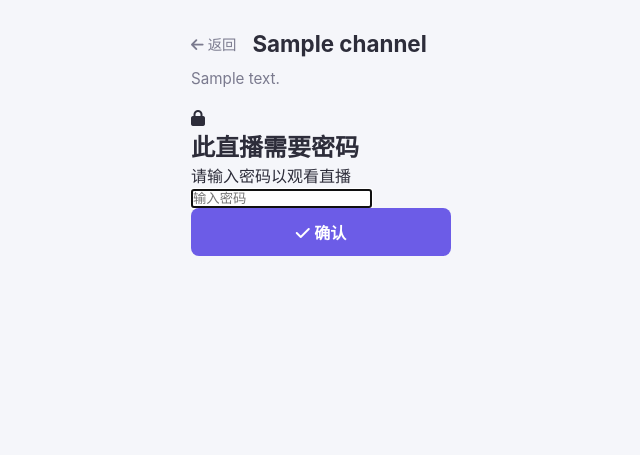
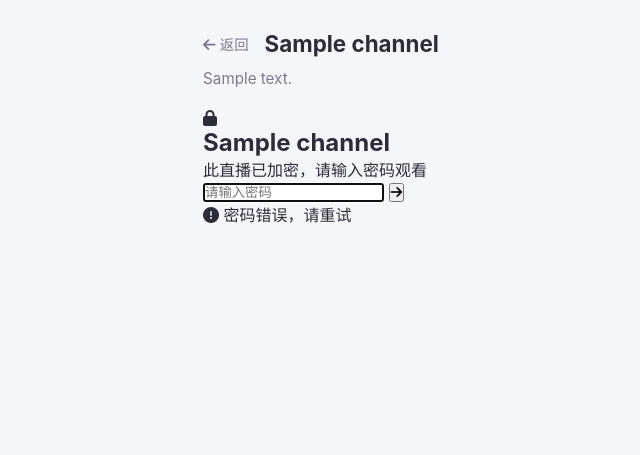
Before and after one commit to yyzq-cf/stream-live, a Flask app: page /watch/1 in a window 1280 px wide. Shown: the part 61-516 px from the top of the page, without its empty margins (319-959 px from the left). Run offline with Flask 3, Linux system fonts and the light colour scheme; tables that the repository leaves empty hold one stand-in row (values such as "Sample post").

Commit message:
fix: 优化密码验证页面UI + 修复验证逻辑
- 重新设计密码门: 圆形图标/渐变背景/动画抖动
- 输入框+确认按钮并排, Enter提交
- 修复403错误时fetch报错导致验证失败
- loading spinner + 错误后清空输入框重新聚焦
- 版本号 v20260927-6

```diff
--- a/templates/watch.html
+++ b/templates/watch.html
@@ -20,13 +20,17 @@
     <!-- 密码验证 -->
     <div class="password-gate">
         <div class="password-box">
-            <i class="fas fa-lock"></i>
-            <h2>此直播需要密码</h2>
-            <p>请输入密码以观看直播</p>
-            <input type="password" id="roomPasswordInput" placeholder="输入密码" autofocus
-                   onkeyup="if(event.key==='Enter') verifyPassword()">
-            <button onclick="verifyPassword()" class="btn-primary"><i class="fas fa-check"></i> 确认</button>
-            <p id="passwordError" style="color:#e74c3c;display:none;margin-top:8px;">密码错误，请重试</p>
+            <div class="password-icon"><i class="fas fa-lock"></i></div>
+            <h2>{{ channel.name }}</h2>
+            <p class="password-subtitle">此直播已加密，请输入密码观看</p>
+            <div class="password-input-wrap">
+                <input type="password" id="roomPasswordInput" placeholder="请输入密码" autofocus
+                       onkeyup="if(event.key==='Enter') verifyPassword()">
+                <button onclick="verifyPassword()" class="pwd-btn" id="pwdBtn">
+                    <i class="fas fa-arrow-right"></i>
+                </button>
+            </div>
+            <p id="passwordError" class="password-error"><i class="fas fa-exclamation-circle"></i> 密码错误，请重试</p>
         </div>
     </div>
     {% else %}
@@ -69,13 +73,20 @@
 {% endblock %}
 
 <style>
-.password-gate{display:flex;align-items:center;justify-content:center;min-height:400px;background:var(--surface, #1a1a2e);border-radius:12px;}
-.password-box{text-align:center;padding:40px;max-width:380px;}
-.password-box i{font-size:48px;color:var(--text-dim, #888);margin-bottom:16px;}
-.password-box h2{margin-bottom:8px;}
-.password-box p{color:var(--text-dim, #888);margin-bottom:20px;}
-.password-box input{width:100%;padding:12px;border-radius:8px;border:1px solid var(--surface-border, #333);background:var(--surface, #1a1a2e);color:var(--text, #eee);margin-bottom:12px;box-sizing:border-box;font-size:16px;}
-.password-box button{width:100%;}
+.password-gate{display:flex;align-items:center;justify-content:center;min-height:450px;background:linear-gradient(135deg,var(--surface,#1a1a2e),var(--bg,#0f0f1e));border-radius:12px;}
+.password-box{text-align:center;padding:48px 40px;max-width:400px;width:100%;}
+.password-icon{width:72px;height:72px;margin:0 auto 24px;border-radius:50%;background:var(--primary,#6c5ce7);display:flex;align-items:center;justify-content:center;box-shadow:0 8px 32px rgba(108,92,231,0.3);}
+.password-icon i{font-size:28px;color:#fff;}
+.password-box h2{font-size:1.4rem;margin-bottom:8px;}
+.password-subtitle{color:var(--text-dim,#888);font-size:0.9rem;margin-bottom:28px;}
+.password-input-wrap{display:flex;gap:8px;margin-bottom:4px;}
+.password-input-wrap input{flex:1;padding:14px 16px;border-radius:10px;border:2px solid var(--surface-border,#333);background:var(--surface-hover,#252540);color:var(--text,#eee);font-size:15px;box-sizing:border-box;transition:border-color 0.2s;}
+.password-input-wrap input:focus{outline:none;border-color:var(--primary,#6c5ce7);}
+.pwd-btn{width:48px;height:48px;border:none;border-radius:10px;background:var(--primary,#6c5ce7);color:#fff;cursor:pointer;display:flex;align-items:center;justify-content:center;font-size:1.1rem;transition:background 0.2s;flex-shrink:0;}
+.pwd-btn:hover{background:var(--primary-dark,#5a4bd0);}
+.password-error{color:#e74c3c;font-size:0.85rem;margin-top:12px;display:none;align-items:center;gap:6px;}
+.password-error.show{display:flex;animation:shake 0.4s;}
+@keyframes shake{0%,100%{transform:translateX(0);}25%{transform:translateX(-8px);}75%{transform:translateX(8px);}}
 </style>
 {% block scripts %}
 <script src="{{ url_for('static', filename='js/hls.min.js') }}"></script>
@@ -155,17 +166,41 @@
     {% if needs_password and not has_access %}
     function verifyPassword() {
         var pwd = document.getElementById('roomPasswordInput').value;
+        var btn = document.getElementById('pwdBtn');
+        var errEl = document.getElementById('passwordError');
+        var input = document.getElementById('roomPasswordInput');
+
+        if (!pwd) { input.focus(); return; }
+
+        btn.disabled = true;
+        btn.innerHTML = '<i class="fas fa-spinner fa-spin"></i>';
+        errEl.classList.remove('show');
+
         fetch('/api/channels/' + channelId + '/verify', {
             method: 'POST',
             headers: {'Content-Type': 'application/json'},
             body: JSON.stringify({password: pwd})
-        }).then(function(r){return r.json();}).then(function(data){
-            if (data.access) {
+        }).then(function(r) {
+            return r.json().then(function(data) {
+                return {ok: r.ok, data: data};
+            });
+        }).then(function(res) {
+            if (res.data.access) {
                 location.reload();
             } else {
-                document.getElementById('passwordError').style.display = 'block';
+                btn.disabled = false;
+                btn.innerHTML = '<i class="fas fa-arrow-right"></i>';
+                errEl.classList.add('show');
+                input.value = '';
+                input.focus();
             }
-        }).catch(function(){});
+        }).catch(function() {
+            btn.disabled = false;
+            btn.innerHTML = '<i class="fas fa-arrow-right"></i>';
+            errEl.querySelector('span, ::after');
+            errEl.innerHTML = '<i class="fas fa-exclamation-circle"></i> 网络错误，请重试';
+            errEl.classList.add('show');
+        });
     }
     {% else %}
     init();
```
